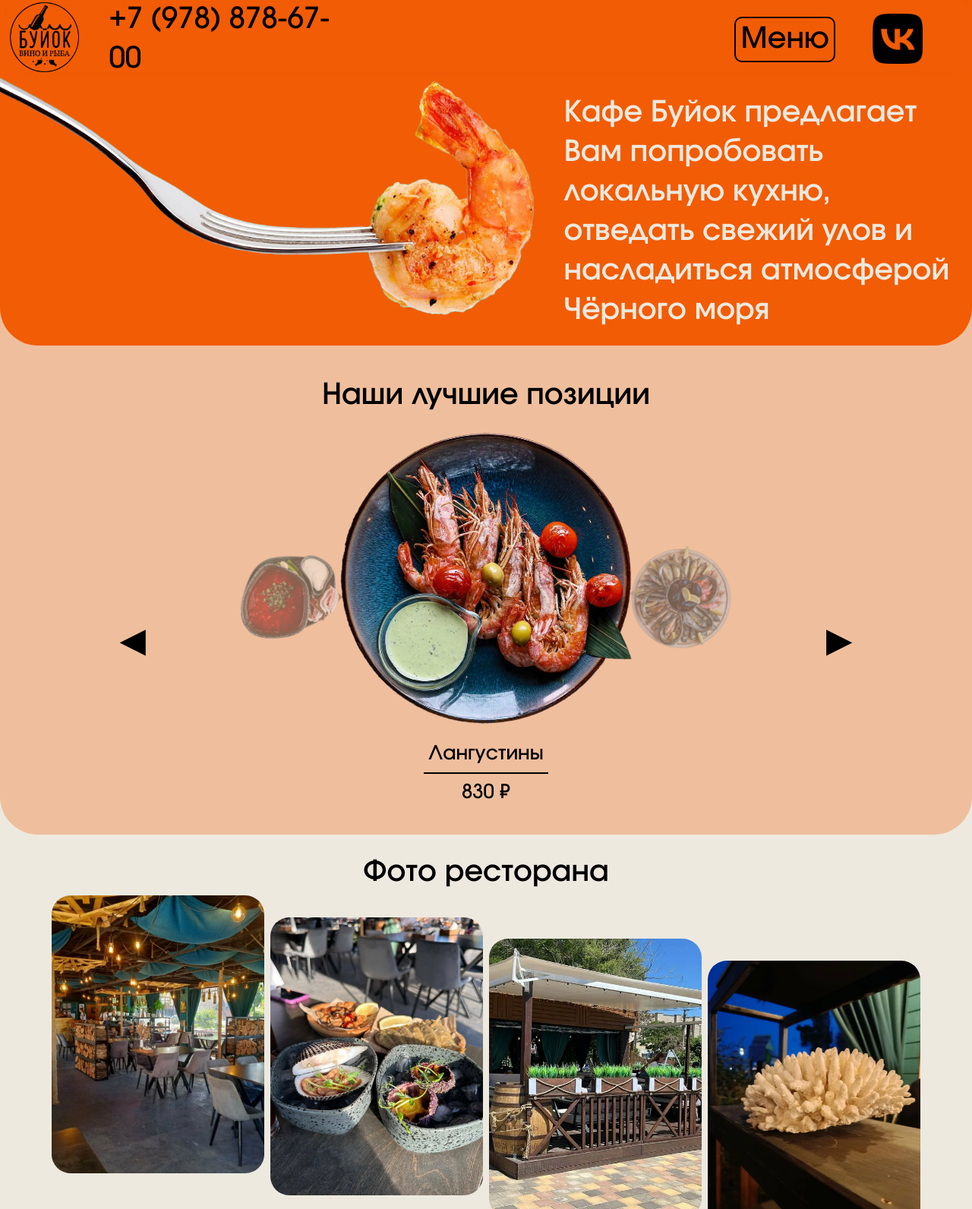
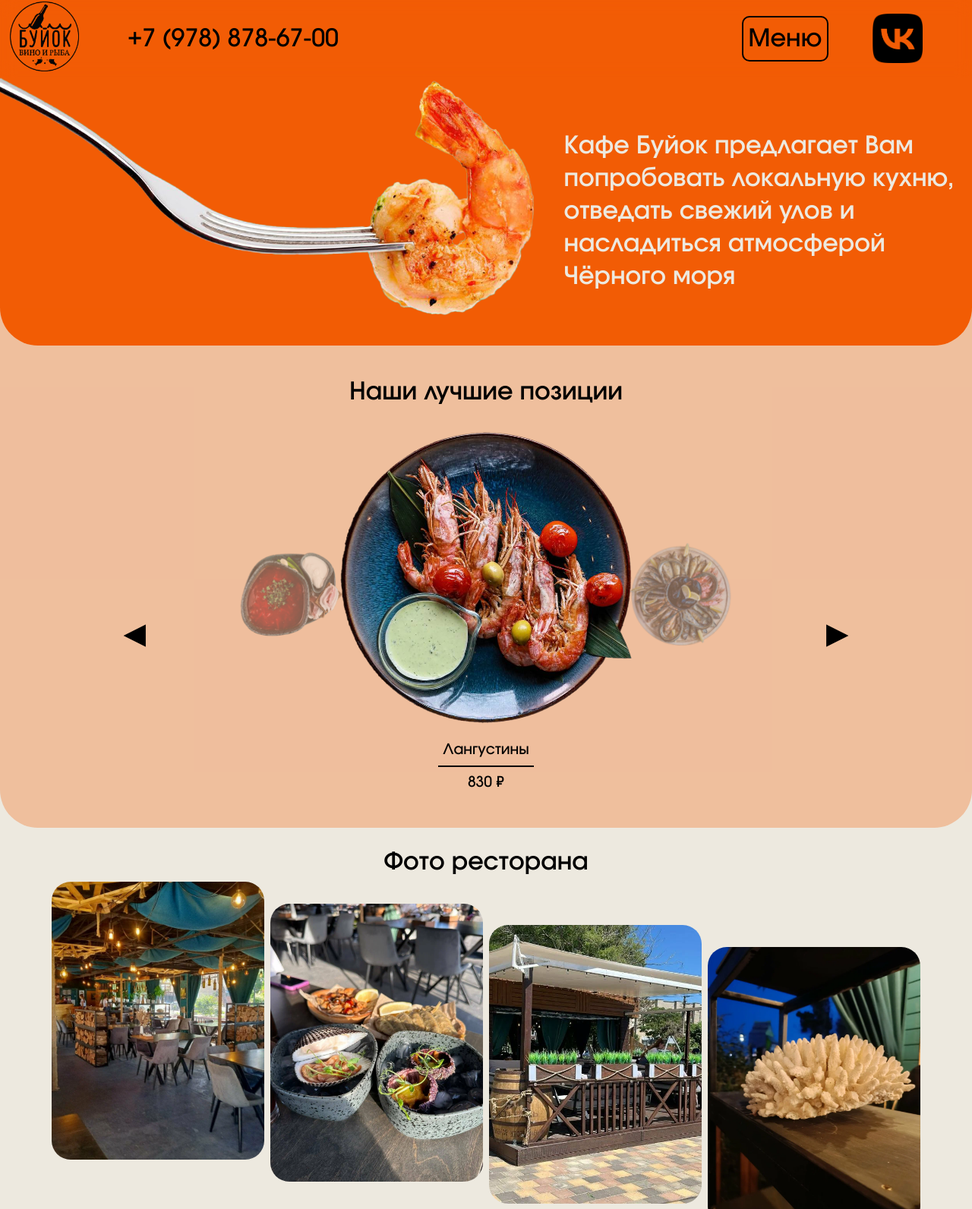
Before and after one commit to d1zzbye-mac/d1zzbye-mac.github.io, a plain HTML site: page index.html in a window 1280 px wide. Shown: the top 1592 px of the page at 76% size. Drawn offline with Linux system fonts and the light colour scheme; files whose address does not match are found by name.

Commit message:
Decrease font sizes in style.css
Reduced font sizes for various text elements to improve layout.

```diff
--- a/style.css
+++ b/style.css
@@ -37,7 +37,7 @@
 }
 
 .restaurant-phone {
-    font-size: 3vw;
+    font-size: 2.5vw;
     font-weight: 550;
     color: black;
 }
@@ -67,7 +67,7 @@
 
 .intro-text {
     font-weight: 600;
-    font-size: 3vw;
+    font-size: 2.5vw;
 
     color: #EDE9DF;
     margin: 0 1.5vw 0 3vw;
@@ -87,7 +87,7 @@
 
 .main-text {
     font-weight: 600;
-    font-size: 3vw;
+    font-size: 2.5vw;
 
     color: black;
     padding: 7vmax 0 0;
@@ -101,7 +101,7 @@
 
 .dish-description {
     font-weight: 550;
-    font-size: 2vw;
+    font-size: 1.5vw;
 
     color: black;
     margin: 0.5vmax;
@@ -115,7 +115,7 @@
     color: black;
     background-color: transparent;
 
-    font-size: 3.5vw;
+    font-size: 3vw;
     margin: 0;
     padding: 0;
 
@@ -221,7 +221,7 @@
 
 .menu-text {
     font-weight: 550;
-    font-size: 3vw;
+    font-size: 2.5vw;
     color: black;
     margin-top: 0;
     margin-bottom: 0;
@@ -230,7 +230,7 @@
 }
 
 .open-menu {
-    font-size: 3vw;
+    font-size: 2.5vw;
     font-weight: 550;
 
     width: fit-content;
@@ -281,7 +281,7 @@
 
 .footer-info {
     font-weight: 600;
-    font-size: 2vw;
+    font-size: 1.5vw;
     display: inline-flex;
 
     padding: 2vmin 0 2vmin 3vw;
@@ -617,7 +617,7 @@
 
     color: black;
 
-    font-size: 3vw;
+    font-size: 2.5vw;
     font-weight: 700;
     line-height: 1.15;
 }
```
